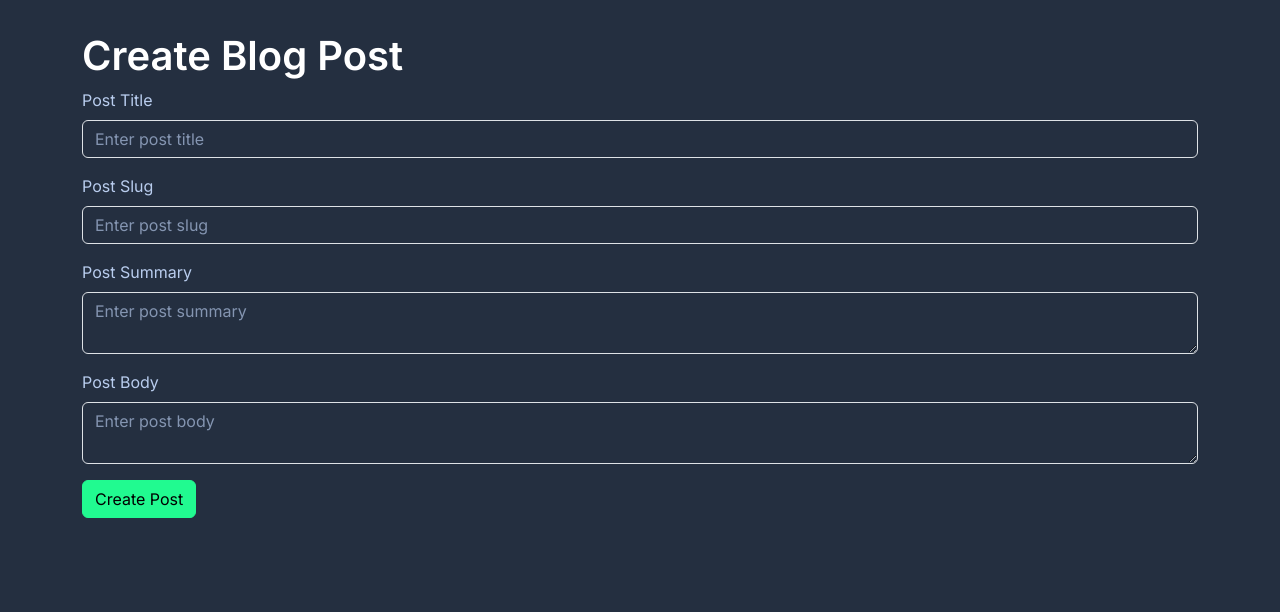
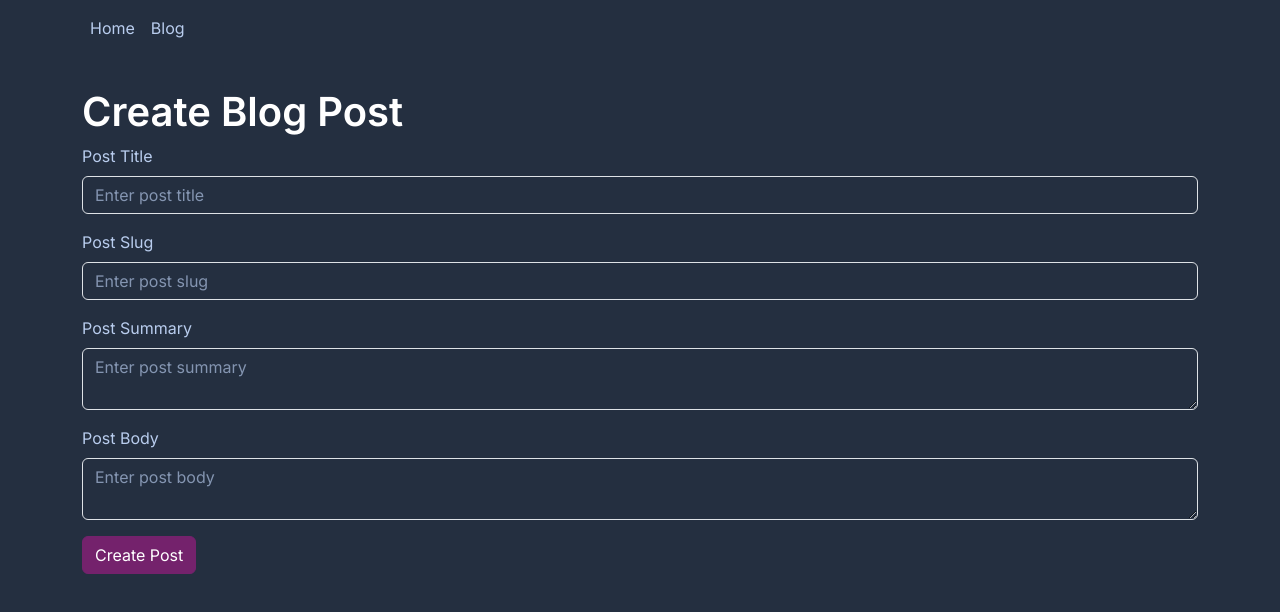
Before and after one commit to code-serg/blog-next, a Next.js app in the folder frontend/: page /blog/new-post in a window 1280 px wide. Shown: the top 612 px of the page. Built offline with nearby package versions, Linux system fonts and the light colour scheme; no server answers.

Commit message:
added prelim Navbar component and links

```diff
--- /dev/null
+++ b/frontend/src/components/NavBar.tsx
@@ -0,0 +1,39 @@
+import Link from 'next/link';
+import { useRouter } from 'next/router';
+import { Container, Nav, Navbar } from 'react-bootstrap';
+
+export default function NavBar() {
+  const router = useRouter();
+
+  return (
+    <Navbar
+      variant="dark"
+      expand="md"
+      collapseOnSelect
+      bg="body"
+      sticky="top"
+    >
+      <Container>
+        <Navbar.Toggle aria-controls="main-navbar" />
+        <Navbar.Collapse id="main-navbar">
+          <Nav>
+            <Nav.Link
+              as={Link}
+              href="/"
+              active={router.pathname === '/'}
+            >
+              Home
+            </Nav.Link>
+            <Nav.Link
+              as={Link}
+              href="/blog"
+              active={router.pathname === '/blog'}
+            >
+              Blog
+            </Nav.Link>
+          </Nav>
+        </Navbar.Collapse>
+      </Container>
+    </Navbar>
+  );
+}
--- a/frontend/src/pages/_app.tsx
+++ b/frontend/src/pages/_app.tsx
@@ -2,6 +2,7 @@ import Head from 'next/head';
 import type { AppProps } from 'next/app';
 import { Inter } from 'next/font/google';
 import { Container, SSRProvider } from 'react-bootstrap';
+import NavBar from '@/components/NavBar';
 
 import 'bootstrap/dist/css/bootstrap.min.css';
 import '@/styles/globals.scss';
@@ -24,6 +25,7 @@ export default function App({ Component, pageProps }: AppProps) {
 
       <SSRProvider>
         <div className={inter.className}>
+          <NavBar />
           <main>
             <Container className={styles.pageContainer}>
               <Component {...pageProps} />
--- a/frontend/src/styles/custom-theme.scss
+++ b/frontend/src/styles/custom-theme.scss
@@ -1,6 +1,6 @@
 $surface-bg: #2e3c52;
 
-$primary: #21fa90;
+$primary: #74226c;
 $secondary: #d2d7df;
 $danger: lightcoral;
 $body-color: #b9cdee;
```
